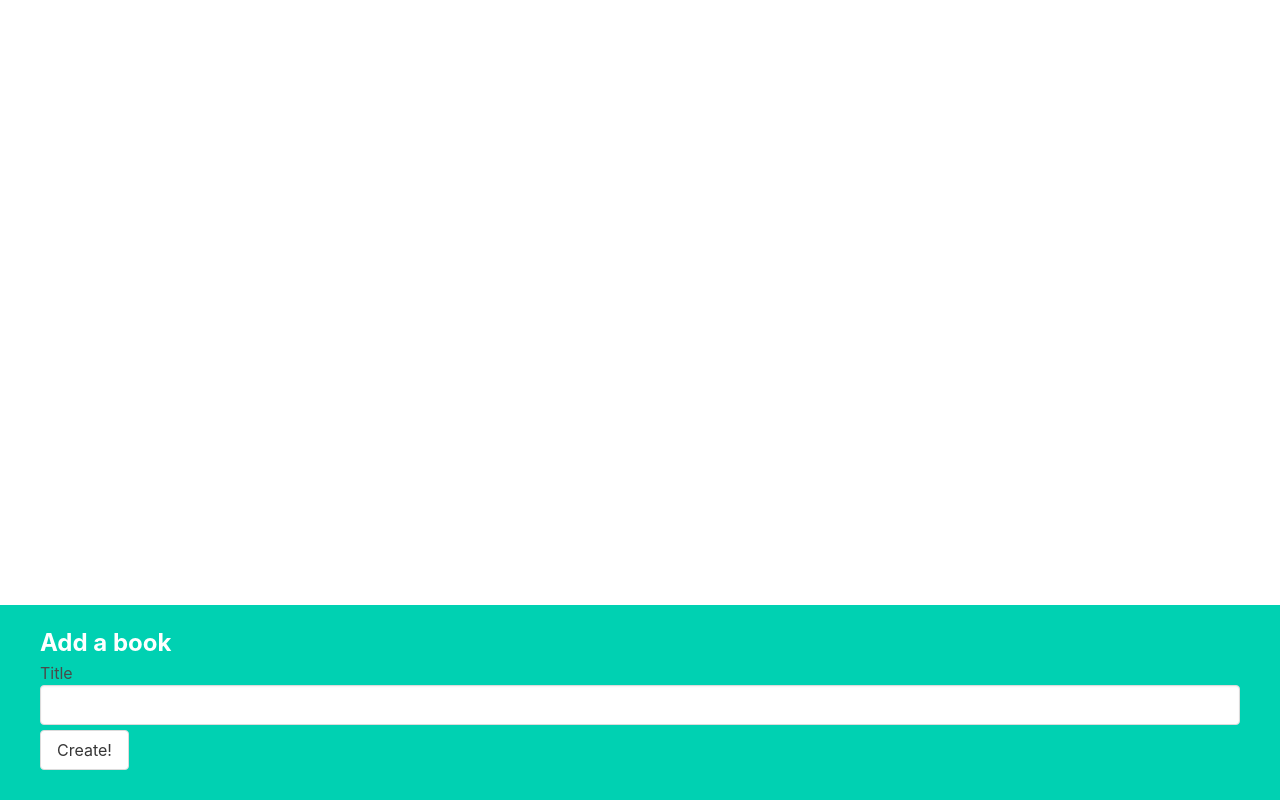
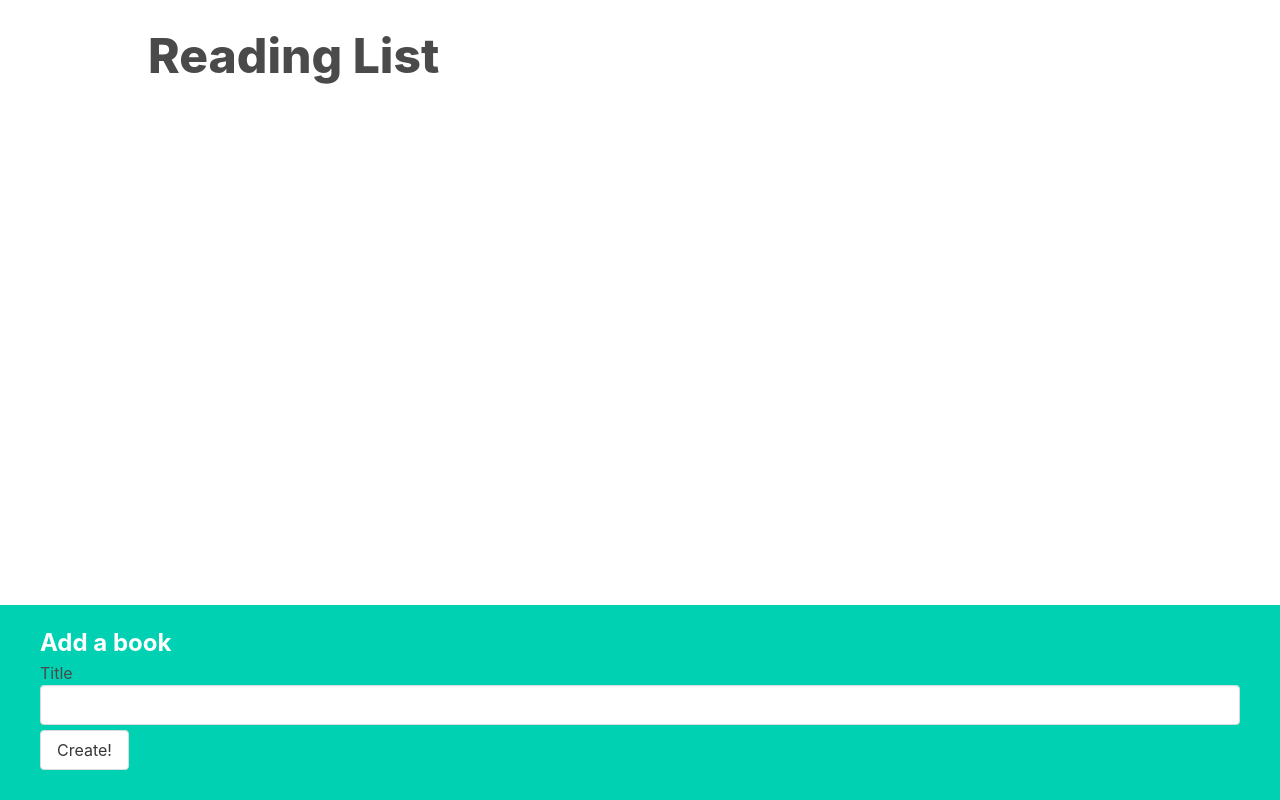
Before and after one commit to LeguizamonRodrigo/Books-App, a React (Create React App) app: page / in a window 1280 px wide. Built offline with nearby package versions, Linux system fonts and the light colour scheme.

Commit message:
114 class- adding images - finish 1st part of the app

```diff
--- /dev/null
+++ b/db.json
@@ -0,0 +1,3 @@
+{
+  "books": []
+}
--- a/package.json
+++ b/package.json
@@ -6,6 +6,7 @@
     "@testing-library/jest-dom": "^5.16.5",
     "@testing-library/react": "^13.4.0",
     "@testing-library/user-event": "^13.5.0",
+    "json-server": "^0.17.3",
     "react": "^18.2.0",
     "react-dom": "^18.2.0",
     "react-scripts": "5.0.1",
@@ -13,6 +14,7 @@
   },
   "scripts": {
     "start": "react-scripts start",
+    "server": "json-server -p 3001 --watch db.json",
     "build": "react-scripts build",
     "test": "react-scripts test",
     "eject": "react-scripts eject"
--- a/src/App.js
+++ b/src/App.js
@@ -8,8 +8,8 @@ function App() {
     const updatedBooks = books.map((book) => {
       if (book.id === id) {
         return { ...book, title: newTitle };
-        return book;
       }
+      return book;
     });
     setBooks(updatedBooks);
   };
@@ -28,6 +28,7 @@ function App() {
   };
   return (
     <div className="app">
+      <h1> Reading List</h1>
       <BookList
         onEdit={editBookById}
         books={books}
--- a/src/components/BookShow.js
+++ b/src/components/BookShow.js
@@ -20,6 +20,7 @@ function BookShow({ book, onDelete, onEdit }) {
   }
   return (
     <div className="book-show">
+      <img alt="books" src={`https://picsum.photos/seed/${book.id}/300/200`} />
       <div>{content}</div>
       <div className="actions">
         <button className="edit" onClick={handleEditClick}>
```
Also changed, not shown: 1 other file (tests, documents, lock files or other folders).
